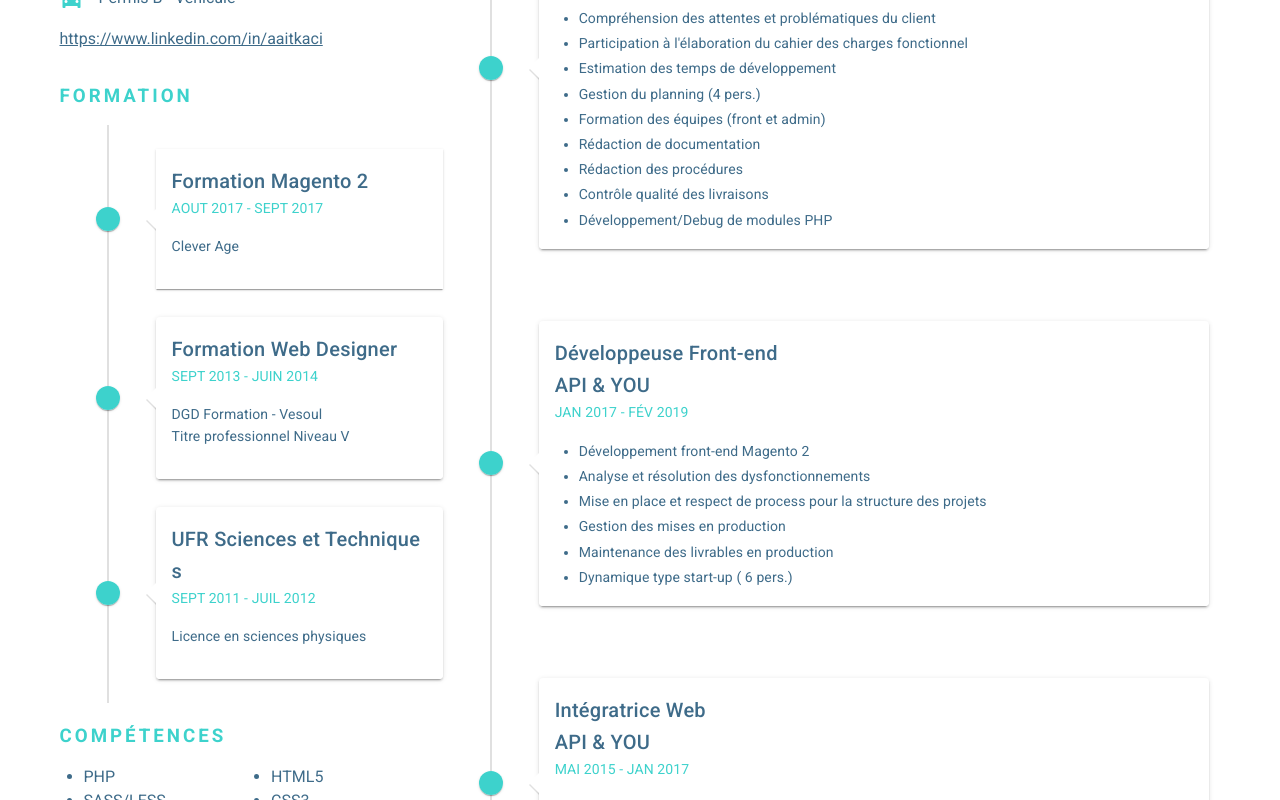
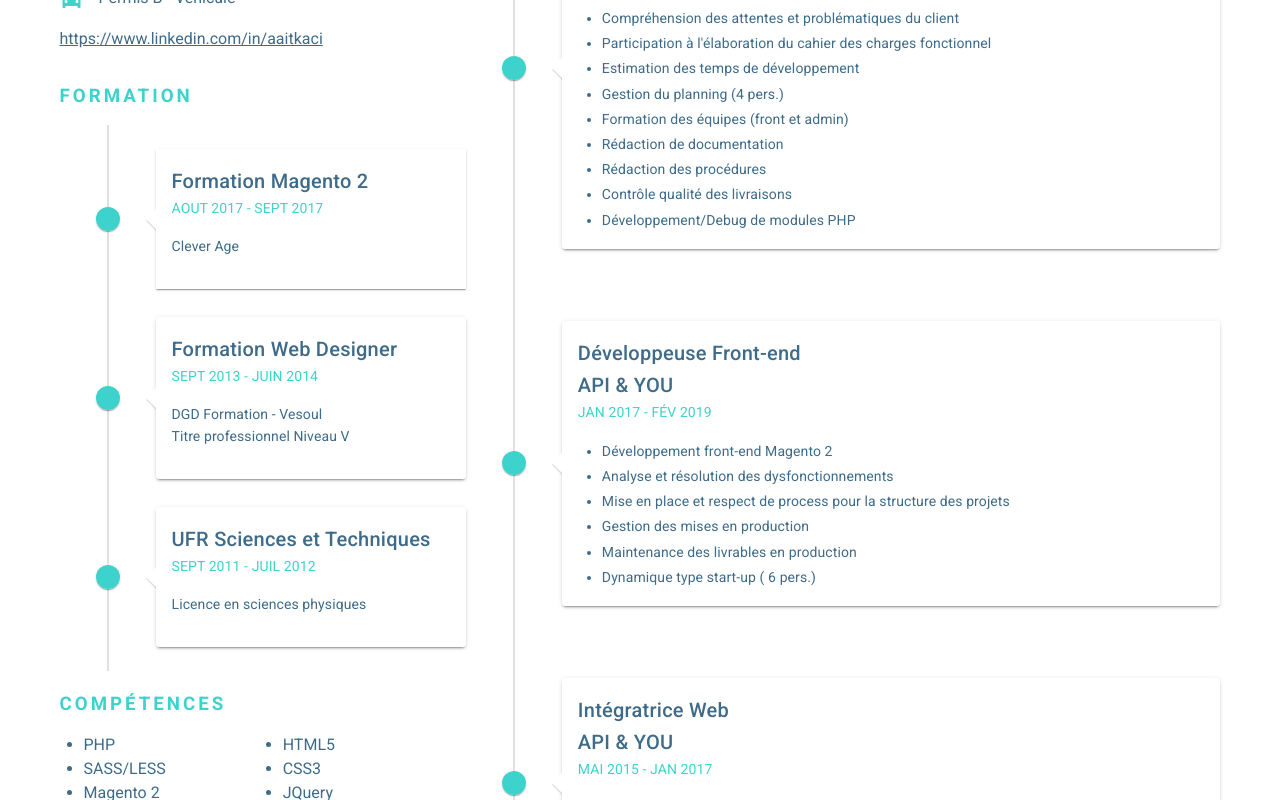
Before and after one commit to Akanj/cv, a Vue app in the folder cv/: page / in a window 1280 px wide. Shown: the part 500-1300 px from the top of the page. Built offline with nearby package versions, Linux system fonts and the light colour scheme.

Commit message:
[EDIT] Apprendre à utiliser proprement son outil

```diff
--- a/cv/src/App.vue
+++ b/cv/src/App.vue
@@ -95,6 +95,7 @@
 
 <style lang="scss">
 
+  @import '~vuetify/src/styles/styles.sass';
   $primary-color : #3DD2CC;
   $text-color: #3E6B89;
 
@@ -138,7 +139,6 @@
   article {
     margin-bottom: 15px;
   }
-
   h3 {
     letter-spacing: 3px;
   }
@@ -149,7 +149,7 @@
   }
 
   /* mobile */
-  @media screen and (max-width: 768px) {
+  @media #{map-get($display-breakpoints, 'sm-and-down')} {
     .v-application--is-ltr .v-timeline--dense:not(.v-timeline--reverse):before {
       left: calc(25px - 1px);
     }
@@ -160,16 +160,20 @@
       max-width: calc(100% - 50px);
     }
 
+  }
+
+  @media #{map-get($display-breakpoints, 'md-and-down')} {
+
     .v-btn > .v-btn__content a {
       text-decoration: none;
+
       .v-icon {
         color: white;
       }
     }
   }
-
-
-  @media screen and (min-width: 769px) {
+    /* laptop + desktop */
+    @media #{map-get($display-breakpoints, 'md-and-up')} {
     .content {
       display: -webkit-box;
       display: -moz-box;
@@ -182,8 +186,8 @@
       align-items: stretch;
     }
     .additionnal {
-      flex-basis: 33%;
-      -webkit-flex-basis: 33%;
+      flex-basis: 35%;
+      -webkit-flex-basis: 35%;
       order: 10;
       display: -webkit-box;
       display: -moz-box;
@@ -204,8 +208,8 @@
       }
     }
     .experience {
-      flex-basis: 66%;
-      -webkit-flex-basis: 66%;
+      flex-basis: 65%;
+      -webkit-flex-basis: 65%;
       order: 20;
     }
 
--- a/cv/src/components/Objectives.vue
+++ b/cv/src/components/Objectives.vue
@@ -13,7 +13,9 @@ name: "Objectives"
 
 <style lang="scss" scoped>
 
-@media screen and (min-width: 769px) {
+@import '~vuetify/src/styles/styles.sass';
+
+@media #{map-get($display-breakpoints, 'sm-and-up')} {
   .objectives {
     margin-bottom: 30px ;
   }
```
